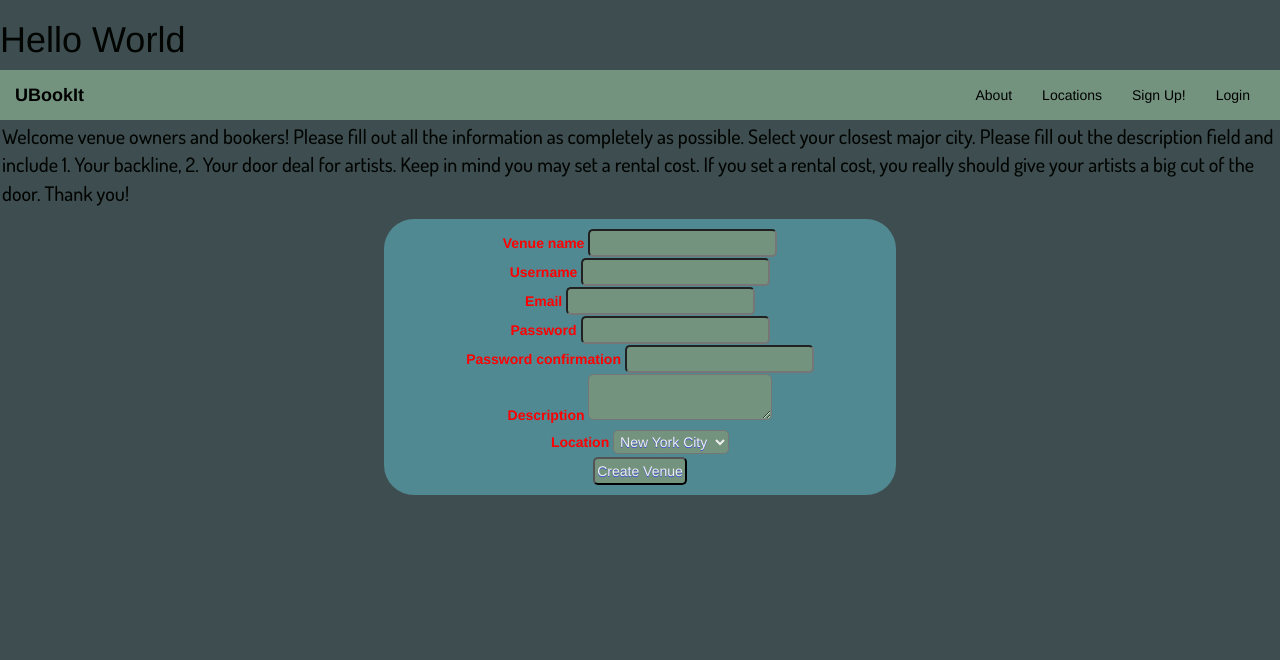
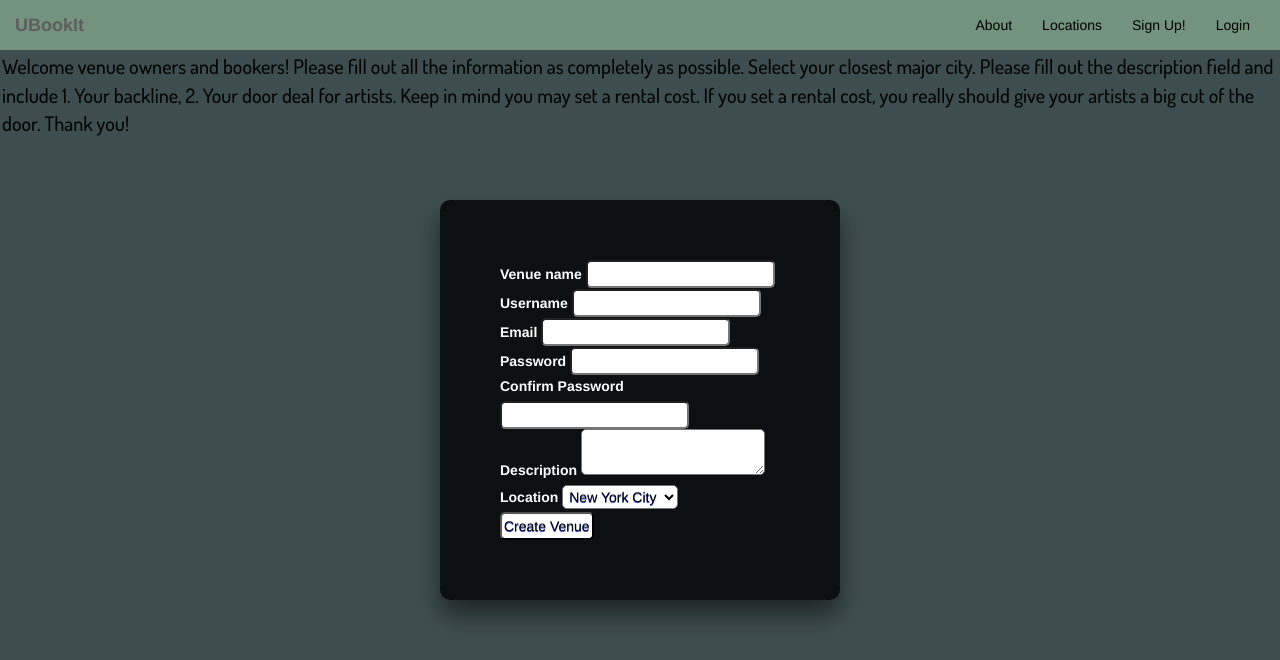
Before and after one commit to Eselbeus/ubookit, a Rails app: page /signup/venues in a window 1280 px wide. Shown: the top 660 px of the page. Run offline with Rails 7, Linux system fonts and the light colour scheme; data comes from the database, SQL or seed files in the repository; style sheets or scripts are compiled from the project's sources; some libraries are stand-ins or nearby versions.

Commit message:
added the calendar again

```diff
--- /dev/null
+++ b/app/assets/stylesheets/app/calendar.scss
@@ -0,0 +1,49 @@
+@mixin calendar {
+  #bookings .calendar {
+    border-collapse: collapse;
+    width: 100%;
+
+    td, th {
+      font-family: "Lucida Grande, arial, helvetica, sans-serif";
+      font-size: 10px;
+      padding: 6px;
+      border: 1px solid #999;
+
+    }
+
+    th {
+      background: #DDD;
+      color: #666;
+      text-align: center;
+      width: 14.2857142857143%;
+
+    }
+
+    td {
+      background: #FFF;
+      color: #777;
+      height: 80px;
+      vertical-align: top;
+      font-size: 16px;
+    }
+    .notmonth { color: #CCC; }
+    .today { background-color: #D7F2FF;}
+  }
+
+  #bookings #month {
+    margin: 0;
+    padding-top: 10px;
+    padding-bottom: 10px;
+    text-align: center;
+    a {
+      text-decoration: none;
+      padding: 0 10px;
+      color: #999;
+    }
+  }
+
+  #bookings ul {
+    font-size: 11px;
+    padding-left: 20px;
+  }
+}
--- a/app/assets/stylesheets/app/home.scss
+++ b/app/assets/stylesheets/app/home.scss
@@ -53,7 +53,6 @@ body {
   }
   .btn {
     position: absolute;
-
     background-color: #508991;
     box-shadow: 0 2px 0 #407981;
     color: #cddde4;
--- a/app/assets/stylesheets/app/venues.scss
+++ b/app/assets/stylesheets/app/venues.scss
@@ -3,24 +3,35 @@
   text-shadow: 0 1pt 0 #3d52d5;
   padding: 2px;
   border-radius: 5px;
-  background-color: #73937e;
+  background-color: white;
 }
 @mixin form {
-  background-color: #508991;
-  color: #3d52d5;
-  text-align: center;
-  margin-left: 30%;
-  margin-right: 30%;
-  border-radius: 30px;
-  padding: 10px;
+  // background-color: #508991;
+  // color: #3d52d5;
+  // text-align: center;
+  // margin-left: 30%;
+  // margin-right: 30%;
+  // border-radius: 30px;
+  // padding: 10px;
+  position: absolute;
+  top: 50%;
+  left: 50%;
+  transform: translate(-50%, -50%);
+  width: 400px;
+  padding: 60px;
+  box-sizing: border-box;
+  background: rgba(0, 0, 0, .8);
+  box-shadow: 0 15px 25px rgba(0,0,0,.5);
+  border-radius: 10px;
 }
 .venue_form {
   @include form;
   label {
-    color: red;
+    color: white;
   }
   .submit input{
-    @include text_field
+    @include text_field;
+    color: black;
   }
 }
 
@@ -49,10 +60,61 @@ textarea#venue_description{
 }
 
 select#venue_location_id {
-  @include text_field()
+  @include text_field;
+  color: black;
 }
 p {
   font-size: 20px;
   font-family: 'dosis';
   padding: 2px;
 }
+
+///////////////////////////////////////////////////////////Calendar////////////////////////////////////////////////////////////@at-root
+
+  #bookings .calendar {
+    border-collapse: collapse;
+    width: 100%;
+
+    td, th {
+      font-family: "Lucida Grande, arial, helvetica, sans-serif";
+      font-size: 10px;
+      padding: 6px;
+      border: 1px solid #999;
+
+    }
+
+    th {
+      background: #DDD;
+      color: #666;
+      text-align: center;
+      width: 14.2857142857143%;
+
+    }
+
+    td {
+      background: #FFF;
+      color: #777;
+      height: 80px;
+      vertical-align: top;
+      font-size: 16px;
+    }
+    .notmonth { color: #CCC; }
+    .today { background-color: #D7F2FF;}
+  }
+
+  #bookings #month {
+    margin: 0;
+    padding-top: 10px;
+    padding-bottom: 10px;
+    text-align: center;
+    a {
+      text-decoration: none;
+      padding: 0 10px;
+      color: #999;
+    }
+  }
+
+  #bookings ul {
+    font-size: 11px;
+    padding-left: 20px;
+  }
--- a/app/assets/stylesheets/main.scss
+++ b/app/assets/stylesheets/main.scss
@@ -7,4 +7,15 @@
 @import 'navbar';
 @import 'app/venues';
 @import 'app/musicians';
-@import 'simple_calendar';
+@import 'app/calendar';
+
+.banner {
+    position: absolute;
+    top: 0px;
+    left: 0px;
+    right: 0px;
+    width: 100%;
+    height: 200px;
+    z-index: -1;
+
+}
--- a/app/assets/stylesheets/simple_calendar.scss
+++ /dev/null
@@ -1,80 +0,0 @@
-$white :rgb(221, 221, 221);
-
-.simple-calendar {
-  table {
-    -webkit-border-horizontal-spacing: 0px;
-    -webkit-border-vertical-spacing: 0px;
-    background-color: rgba(0, 0, 0, 0);
-    border: 1px solid $white;
-    border-collapse: collapse;
-    box-sizing: border-box;
-    max-width: 100%;
-    width: 100%;
-  }
-
-  tr {
-    border-collapse: collapse;
-  }
-
-  th {
-    padding: 6px;
-    border-bottom: 2px solid $white;
-    border-collapse: collapse;
-    border-left: 1px solid $white;
-    border-right: 1px solid $white;
-    border-top: 0px none rgb(51, 51, 51);
-    box-sizing: border-box;
-    text-align: left;
-  }
-
-  td {
-    padding: 6px;
-    vertical-align: top;
-    width: 14%;
-
-    border: 1px solid #ddd;
-    border-top-color: $white;
-    border-top-style: solid;
-    border-top-width: 1px;
-    border-right-color: $white;
-    border-right-style: solid;
-    border-right-width: 1px;
-    border-bottom-color: $white;
-    border-bottom-style: solid;
-    border-bottom-width: 1px;
-    border-left-color: $white;
-    border-left-style: solid;
-    border-left-width: 1px;
-  }
-
-  .day {
-    height: 80px;
-  }
-
-  .wday-0 {border: 1px solid rgb(179, 22, 22)}
-  .wday-1 {}
-  .wday-2 {}
-  .wday-3 {}
-  .wday-4 {}
-  .wday-5 {}
-  .wday-6 {}
-
-  .today {
-    background: #FFFFC0
-  }
-
-  .past {}
-  .future {}
-
-  .start-date {}
-
-  .prev-month {
-    background: #DDD;
-  }
-  .next-month {
-    background: #DDD;
-  }
-  .current-month {}
-
-  .has-events {}
-}
--- a/app/views/musicians/new.html.erb
+++ b/app/views/musicians/new.html.erb
@@ -10,7 +10,7 @@
     <%= label_tag :password %>
     <%= password_field_tag "musician[password]" %> <br>
 
-    <%= label_tag :password_confirmation %>
+    <%= label_tag :password_confirmation, 'Confirm Password' %>
     <%= password_field_tag "musician[password_confirmation]" %> <br>
 
     <%= label_tag :band_name %>
--- a/app/views/shared/_banner.html.erb
+++ b/app/views/shared/_banner.html.erb
@@ -1 +1,3 @@
-<h1>Hello World</h1>
+<div class = 'banner'>
+  <label for="">Hello</label>
+</div>
--- a/app/views/static_pages/home.html.erb
+++ b/app/views/static_pages/home.html.erb
@@ -12,7 +12,7 @@
   <img src="https://static.wixstatic.com/media/5afbe5_1a3b2014d92848bc998bceab73fbf9ad~mv2.jpg/v1/fill/w_630,h_307,al_c,q_80,usm_0.66_1.00_0.01/5afbe5_1a3b2014d92848bc998bceab73fbf9ad~mv2.jpg" alt="">
 </div>
 <div class = "img-2">
-    <a href= "/signup/venues" class="btn btn-default">Sign in as a Venue</a>
+  <a href= "/signup/venues" class="btn btn-default">Sign in as a Venue</a>
   <img src="https://cdn-static.denofgeek.com/sites/denofgeek/files/styles/main_wide/public/2016/10/luke_cage_mahershala_ali.jpg?itok=6Uwzai45" alt="">
 </div>
 </div>
--- a/app/views/venues/new.html.erb
+++ b/app/views/venues/new.html.erb
@@ -40,7 +40,7 @@
       <%= f.text_field :email %> <br>
       <%= f.label :password %>
       <%= f.password_field :password %> <br>
-      <%= f.label :password_confirmation %>
+      <%= f.label :password_confirmation, 'Confirm Password' %>
       <%= f.password_field :password_confirmation %> <br>
       <%= f.label :description %>
       <%= f.text_area :description %><br>
```
Also changed, not shown: app/assets/stylesheets/app/sessions.scss (+54 -6 lines), app/helpers/calendar_helper.rb (added, +52 -0 lines), app/views/sessions/new.html.erb (+6 -2 lines), app/views/venues/index.html.erb (+5 -3 lines), app/views/venues/show.html.erb (+9 -5 lines), Gemfile, Gemfile.lock, app/assets/stylesheets/app/locations.scss (renamed from app/assets/stylesheets/app/locations.css.scss).
